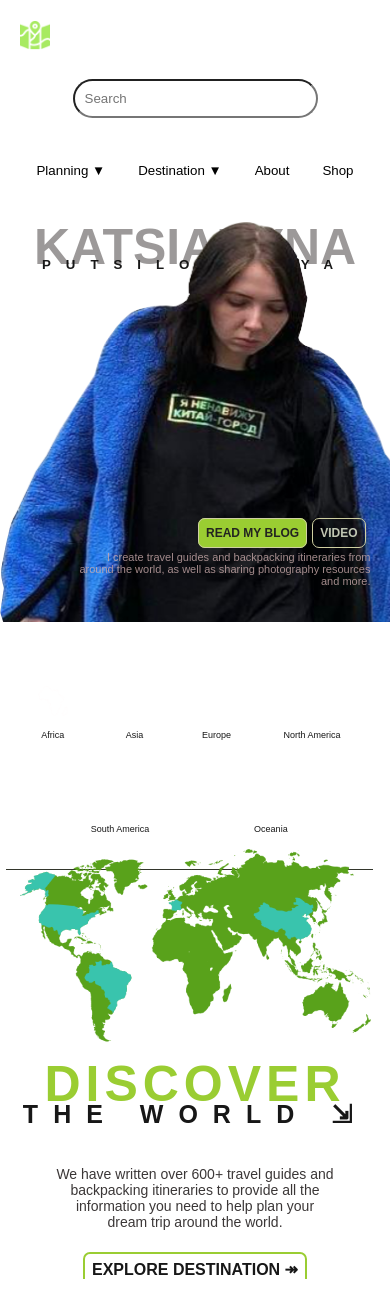
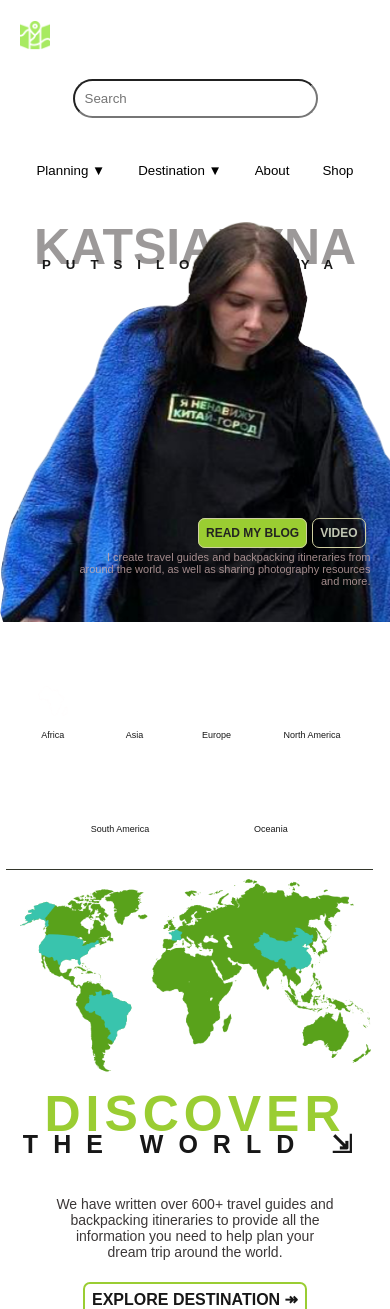
Before and after one commit to Hawinf/conciergepath, a Next.js app: page / in a window 390 px wide. Before the commit the page ends 1279 px from the top, so only its background shows below. Built offline with nearby package versions, Linux system fonts and the light colour scheme.

Commit message:
fixing size

```diff
--- a/src/app/components/header/header.css
+++ b/src/app/components/header/header.css
@@ -118,7 +118,7 @@
     }
     .dc-left img {
         width: 100%;
-        margin-top: -140px;
+        margin-top: -110px;
     }
     .dc-right {
         margin: -70px 0 0 0;
```
